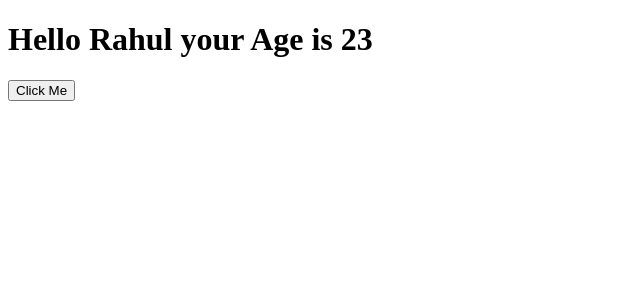
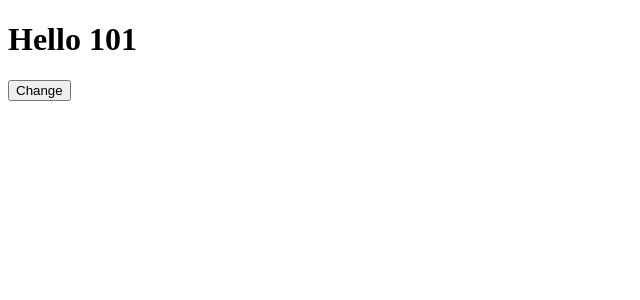
Before and after one commit to ravijaat2917/React-App-Code, a React (Create React App) app: page / in a window 1280 px wide. Shown: the top 300 px of the page, without its empty margins (0-640 px from the left). Built offline with nearby package versions, Linux system fonts and the light colour scheme.

Commit message:
Updating Component Code Completed

```diff
--- /dev/null
+++ b/src/02_Updating_Components/Student.js
@@ -0,0 +1,49 @@
+import { Component } from "react";
+
+class Student extends Component {
+  constructor(props) {
+    super(props);
+    this.state = {
+      mroll: this.props.roll,
+    };
+  }
+
+  static getDerivedStateFromProps(nextProps, prevState) {
+    console.log("Get Derived State From Props...");
+    console.log(nextProps, prevState);
+    if (nextProps.roll !== prevState.mroll) {
+      return { mroll: nextProps.roll };
+    } else return null;
+  }
+
+  shouldComponentUpdate = (nextProps, nextState) => {
+    // Stops rendering when mroll is greater then 6..
+    if (this.state.mroll < 107) {
+      console.log("ShouldComponentUpdate UpDate...");
+      console.log(nextProps, nextState);
+      return true;
+    }
+    console.log(nextProps, nextState);
+    return false;
+  };
+
+  getSnapshotBeforeUpdate = (prevProps, prevState) => {
+    console.log("Get Snapshot Before Update : ", prevProps, prevState);
+    return 45;
+  };
+
+  componentDidUpdate = (prevProps, prevState, Snapshot) => {
+    console.log("Student - Component Did Update - It Runs After Update");
+    console.log(prevProps, prevState, Snapshot);
+  };
+
+  render() {
+    console.log("Student Render");
+    return (
+      <div>
+        <h1>Hello {this.state.mroll}</h1>
+      </div>
+    );
+  }
+}
+export default Student;
--- /dev/null
+++ b/src/02_Updating_Components/Updating.js
@@ -0,0 +1,27 @@
+import { Component } from "react";
+import Student from "./Student";
+
+class Update extends Component {
+  constructor(props) {
+    super(props);
+    this.state = {
+        roll: 101,
+    };
+  }
+
+  ClickHandle=()=>{
+    console.log("Button Clicked...");
+    this.setState({roll:this.state.roll+1});
+  }
+  render() {
+    console.log("Updating Rendered...");
+    return (
+      <>
+      <Student roll={this.state.roll}/>
+        <button onClick={this.ClickHandle}>Change</button>
+      </>
+    );
+  }
+}
+
+export default Update;
--- a/src/App.js
+++ b/src/App.js
@@ -1,15 +1,16 @@
 import React from "react";
 import Student from "./prop_Types";
 import ChildProps from "./ChildProps";
-import State from './state'
+import State from "./state";
 import EventHandler from "./EventHandling";
+import Mounting from "./01_Mounting_Components/Mounting";
+import Update from "./02_Updating_Components/Updating";
 
 import Pt from "prop-types";
 
 // import { Component } from "react";
 
 // let element = React.createElement("h1", null, "Hello Students");
-
 
 // ------------------------------------------------------------------
 // Components
@@ -27,14 +28,11 @@ import Pt from "prop-types";
 //   }
 // }
 
-
 // 2. Function Based Component
 
 // const App = (props) =>{
 //     return <h1>Hello {props.name} .</h1>
 // }
-
-
 
 // ------------------------------------------------------------
 // Composing Components...
@@ -54,7 +52,6 @@ import Pt from "prop-types";
 //   return <ChildProps>This text is Children Props Text...</ChildProps>
 // }
 
-
 // ---------------------------------------------------------------------
 // State Code
 // const App = () =>{
@@ -67,9 +64,18 @@ import Pt from "prop-types";
 //   return <EventHandler name="Hii"/>
 // }
 
+// Change State Code
+// const App = () => {
+//   return <State name="Ravi" age={22}/>
+// }
 
-// Change State Code
+// Mounting Component
+// const App = () => {
+//   return <Mounting name="ravi"/>;
+// };
+
+// Updating Component
 const App = () => {
-  return <State name="Ravi" age={22}/>
-}
+  return <Update />;
+};
 export default App;
```
